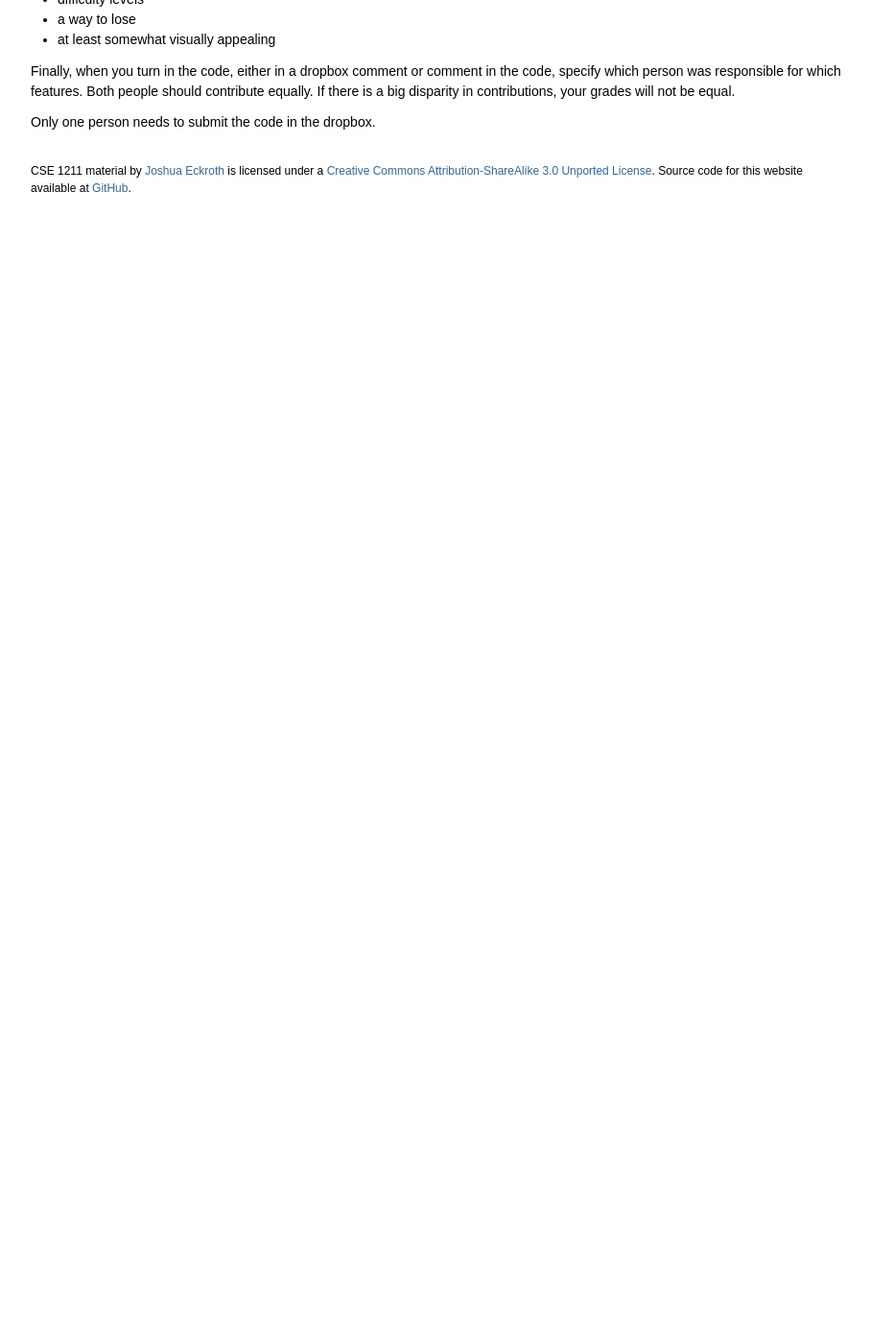
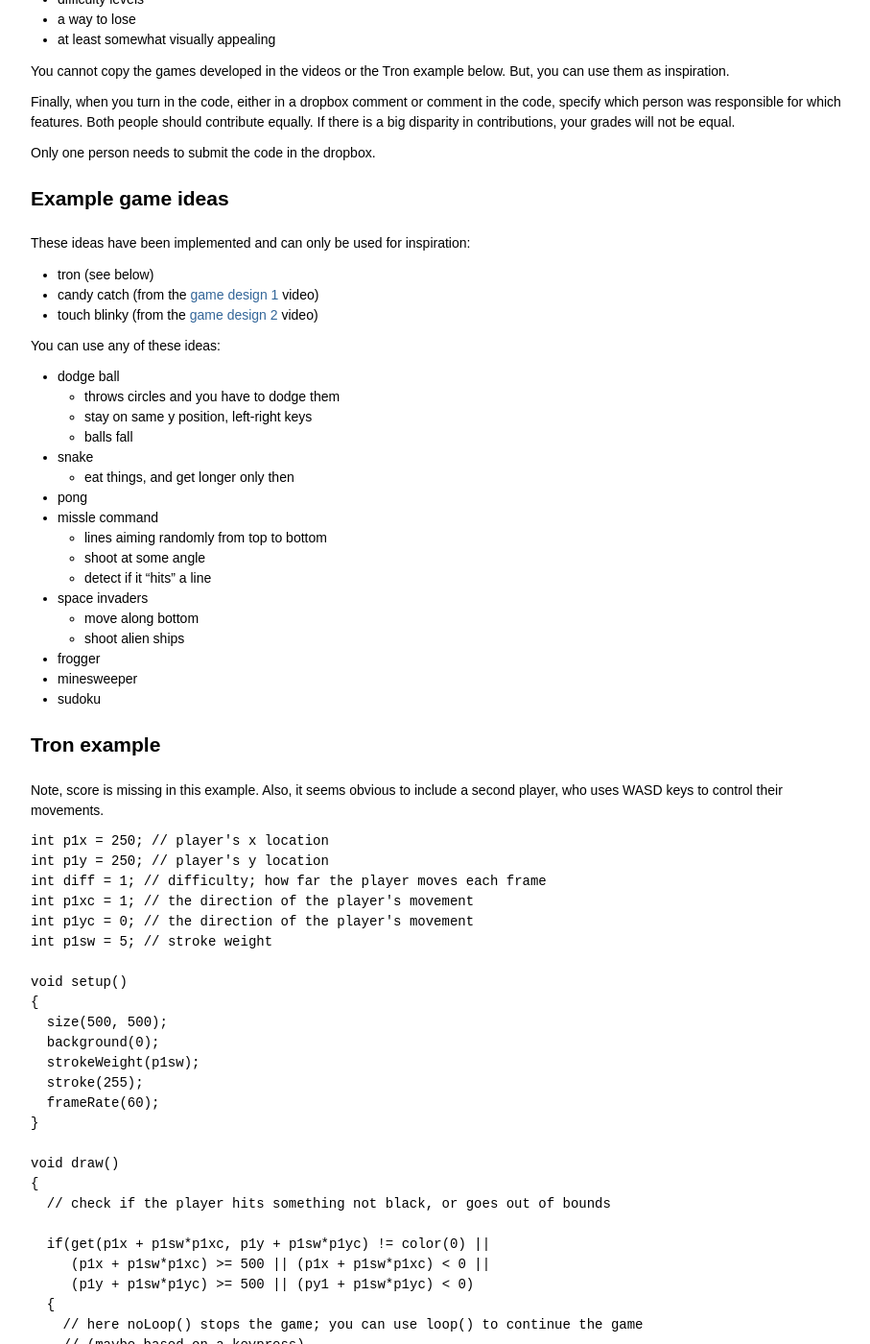
Before and after one commit to joshuaeckroth/cse1211-website, a Jekyll site: the page built from labs/_posts/2013-02-05-group-project-1.markdown, in a window 1280 px wide and 1400 px high, scrolled down 270 px. Shown: the whole window at 96% size, without its empty margins (183-1090 px from the left). Built offline with Jekyll 4.4.1, drawn with Linux system fonts in a browser that asks for light colours; Markdown is read by kramdown in place of the engine named in the settings; comment, search, counter and statistics services are not loaded; before the commit the page ends 900 px from its top, so only the background shows below that; some of the changed text lies outside the part shown.

Commit message:
Updated group project 1 with examples and new due date.

```diff
--- a/labs/_posts/2013-02-05-group-project-1.markdown
+++ b/labs/_posts/2013-02-05-group-project-1.markdown
@@ -23,9 +23,118 @@ game, with the following elements:
 - a way to lose
 - at least somewhat visually appealing
 
+You cannot copy the games developed in the videos or the Tron example
+below. But, you can use them as inspiration.
+
 Finally, when you turn in the code, either in a dropbox comment or
 comment in the code, specify which person was responsible for which
 features. Both people should contribute equally. If there is a big
 disparity in contributions, your grades will not be equal.
 
 Only one person needs to submit the code in the dropbox.
+
+## Example game ideas
+
+These ideas have been implemented and can only be used for inspiration:
+
+- tron (see below)
+- candy catch (from the [game design 1](/videos/2013-02-05-game-design-1.html) video)
+- touch blinky (from the [game design 2](/videos/2013-02-05-game-design-2.html) video)
+
+You can use any of these ideas:
+
+- dodge ball
+  - throws circles and you have to dodge them
+  - stay on same y position, left-right keys
+  - balls fall
+- snake
+  - eat things, and get longer only then
+- pong
+- missle command
+  - lines aiming randomly from top to bottom
+  - shoot at some angle
+  - detect if it "hits" a line
+- space invaders
+  - move along bottom
+  - shoot alien ships
+- frogger
+- minesweeper
+- sudoku
+
+## Tron example
+
+Note, score is missing in this example. Also, it seems obvious to
+include a second player, who uses WASD keys to control their
+movements.
+
+{% highlight java %}
+int p1x = 250; // player's x location
+int p1y = 250; // player's y location
+int diff = 1; // difficulty; how far the player moves each frame
+int p1xc = 1; // the direction of the player's movement
+int p1yc = 0; // the direction of the player's movement
+int p1sw = 5; // stroke weight
+
+void setup()
+{
+  size(500, 500);
+  background(0);
+  strokeWeight(p1sw);
+  stroke(255);
+  frameRate(60);
+}
+
+void draw()
+{
+  // check if the player hits something not black, or goes out of bounds
+
+  if(get(p1x + p1sw*p1xc, p1y + p1sw*p1yc) != color(0) ||
+     (p1x + p1sw*p1xc) >= 500 || (p1x + p1sw*p1xc) < 0 ||
+     (p1y + p1sw*p1yc) >= 500 || (py1 + p1sw*p1yc) < 0)
+  {
+    // here noLoop() stops the game; you can use loop() to continue the game
+    // (maybe based on a keypress)
+
+    noLoop(); // there seems to be a delay with this command
+    textSize(28);
+    fill(255);
+    text("Congratulations, you died!", 100, 200);
+  }
+
+  line(p1x, p1y, p1x + p1xc, p1y + p1yc);
+  p1x = p1x + p1xc;
+  p1y = p1y + p1yc;
+
+  if(frameCount % 120 == 0)
+  {
+    diff++;
+  }
+}
+
+void keyPressed()
+{
+  if(key == CODED)
+  {
+    if(keyCode == UP)
+    {
+      p1xc = 0;
+      p1yc = -diff;
+    }
+    else if(keyCode == DOWN)
+    {
+      p1xc = 0;
+      p1yc = diff;
+    }
+    else if(keyCode == LEFT)
+    {
+      p1xc = -diff;
+      p1yc = 0;
+    }
+    else if(keyCode == RIGHT)
+    {
+      p1xc = diff;
+      p1yc = 0;
+    }
+  }
+}
+{% endhighlight %}
```
Also changed, not shown: other parts of labs/_posts/2013-02-05-group-project-1.markdown (+1 -1 lines).
